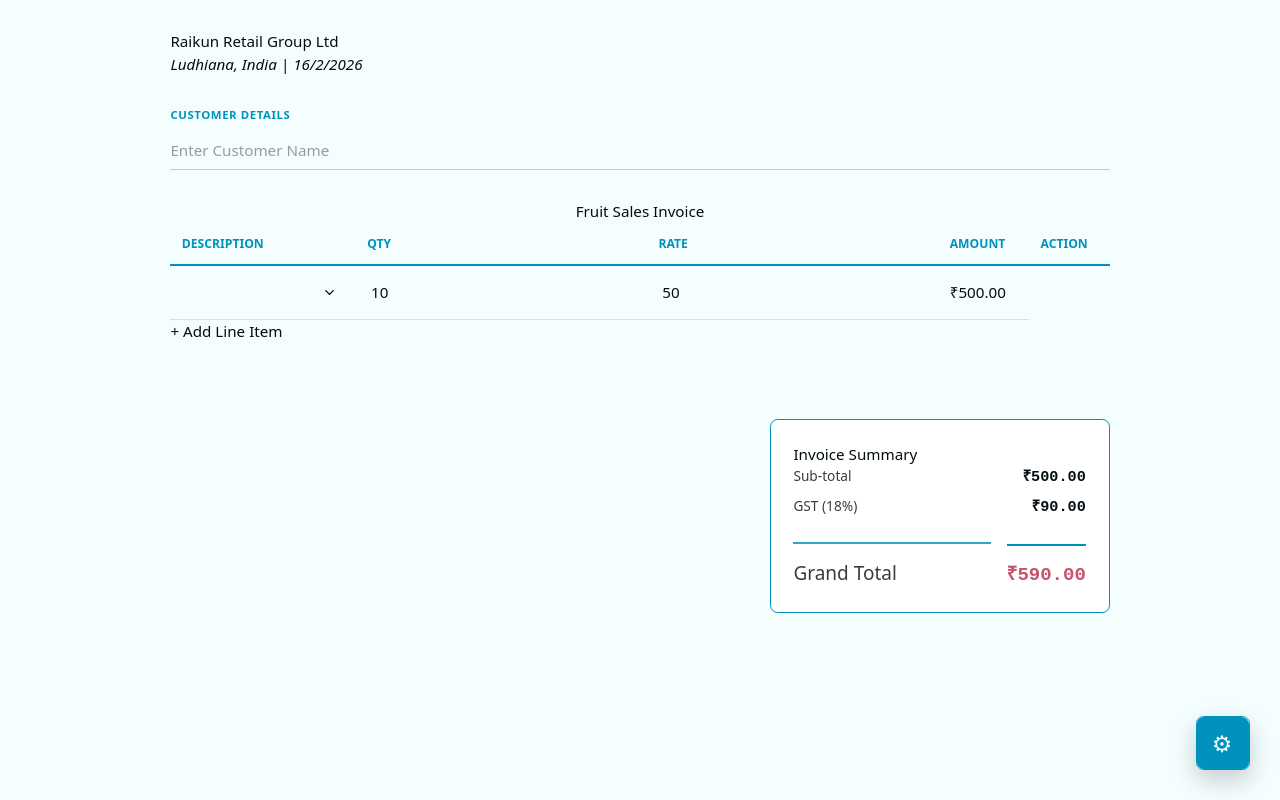
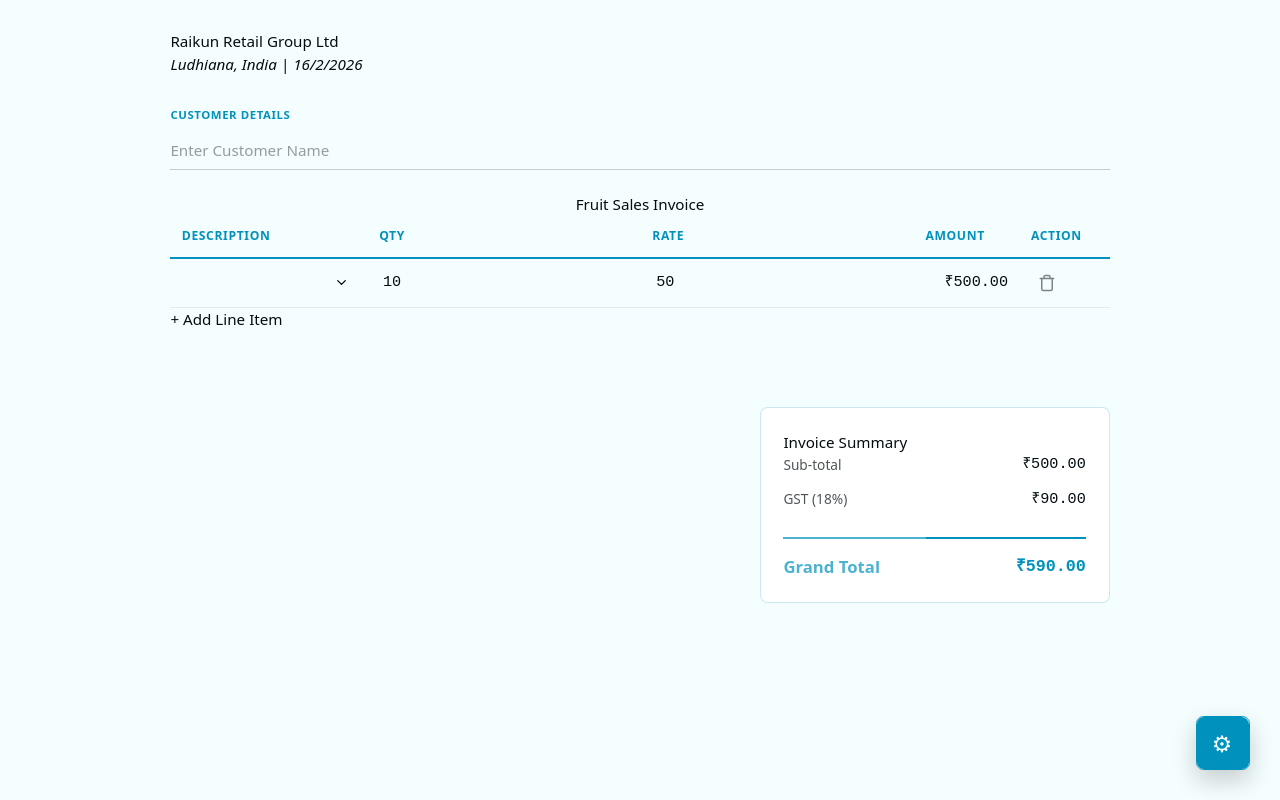
Before and after one commit to hsrai/svKitApp, a SvelteKit app: page /billing in a window 1280 px wide. Built offline with nearby package versions, Linux system fonts and the light colour scheme.

Commit message:
Grand total amount issue resolved

```diff
--- a/src/lib/styles/bundles/tables.css
+++ b/src/lib/styles/bundles/tables.css
@@ -3,44 +3,52 @@
 table {
     width: 100%;
     border-collapse: collapse;
-    margin-top: calc(2rem * var(--gap-mult));
+    /* Links density to table airiness */
+    margin-top: calc(var(--gap-mult) * 1.5rem);
 }
 
 th {
     text-align: left;
-    padding: calc(0.75rem * var(--gap-mult));
+    padding: calc(var(--gap-mult) * 0.75rem);
     border-bottom: 2px solid var(--primary);
     color: var(--primary);
-    font-weight: 700;
+    font-size: 0.8rem;
     text-transform: uppercase;
-    font-size: 0.8rem;
+    letter-spacing: 0.05em;
 }
 
 td {
-    padding: calc(0.75rem * var(--gap-mult));
-    border-bottom: 1px solid color-mix(in lch, var(--primary), transparent 80%);
+    padding: calc(var(--gap-mult) * 0.5rem) 0.75rem;
+    border-bottom: 1px solid color-mix(in oklch, var(--text-theme), transparent 92%);
+    vertical-align: middle;
 }
 
-/* Block Reflow for ERP Mobile responsiveness */
-@media (max-width: 768px) {
-    thead { display: none; }
-    tr {
-        display: block;
-        margin-bottom: 1rem;
-        border: 1px solid var(--primary);
-        border-radius: var(--radius-theme);
-        padding: 1rem;
-        background: var(--card-bg);
-    }
-    td {
-        display: flex;
-        justify-content: space-between;
-        border: none;
-        padding: 0.25rem 0;
-    }
-    td::before {
-        content: attr(data-label);
-        font-weight: bold;
-        color: var(--primary);
-    }
+/* DECIMAL ALIGNMENT LOGIC */
+/* Target columns containing currency/amounts */
+td[data-label="Rate"],
+td[data-label="Amount"],
+td[data-label="Qty"] {
+    text-align: right;
+    font-family: ui-monospace, "Cascadia Code", monospace;
+    font-variant-numeric: tabular-nums; /* Forces equal width for all digits */
 }
+
+/* ACTION BUTTON STYLING (The Delete Button) */
+td[data-label="Action"]
+.icon-button {
+    background: transparent;
+    color: var(--text-theme);
+    opacity: 0.5;
+    border: none;
+    cursor: pointer;
+    padding: 0.5rem;
+    display: flex;
+    transition: all 0.2s ease;
+}
+
+td[data-label="Action"]
+.icon-button:hover svg {
+    fill-opacity: 1 !important;
+    stroke: none !important;
+    color: oklch(60% 0.15 20); /* Perceptual Red */
+}
--- a/src/routes/billing/+page.svelte
+++ b/src/routes/billing/+page.svelte
@@ -90,10 +90,35 @@
         <td data-label="Rate">
             <input type="number" bind:value={item.rate} />
         </td>
-        <td data-label="Amount">
-            {summary.currency}{(item.quantity * item.rate).toFixed(2)}
-        </td>
-        </tr>
+<td data-label="Amount">
+    {summary.currency}{(item.quantity * item.rate).toFixed(2)}
+</td>
+
+<td data-label="Action">
+    <button
+        type="button"
+        onclick={() => removeItem(item.id)}
+        class="icon-button"
+        title="Delete Item"
+    >
+        <svg
+            xmlns="http://www.w3.org/2000/svg"
+            width="18"
+            height="18"
+            viewBox="0 0 24 24"
+            fill="currentColor"
+            fill-opacity="0"
+            stroke="currentColor"
+            stroke-width="2"
+            stroke-linecap="round"
+            stroke-linejoin="round"
+        >
+            <path d="M3 6h18"></path>
+            <path d="M19 6v14c0 1-1 2-2 2H7c-1 0-2-1-2-2V6"></path>
+            <path d="M8 6V4c0-1 1-2 2-2h4c1 0 2 1 2 2v2"></path>
+            </svg>
+    </button>
+</td>        </tr>
 {/each}
             </tbody>
         </table>
--- a/src/routes/billing/billing-local.css
+++ b/src/routes/billing/billing-local.css
@@ -8,45 +8,57 @@
 
 aside {
     width: 100%;
-    max-width: 340px;
+    max-width: 350px;
     padding: 1.5rem;
     background: var(--card-bg);
-    border: 1px solid var(--primary);
+    border: 1px solid color-mix(in oklch, var(--primary), transparent 80%);
     border-radius: var(--radius-theme);
 }
 
-/* Grid logic for aligned pairs: Name on left, Value on right */
+/* THE ACCOUNTING GRID */
 dl {
     display: grid;
     grid-template-columns: 1fr auto;
-    gap: 0.5rem 1rem;
-    align-items: baseline;
+    gap: 0.75rem 0;
+    align-items: center;
     margin: 0;
 }
 
 dt {
+    font-family: inherit;
     font-size: 0.9rem;
-    font-weight: 500;
-    opacity: 0.8;
+    opacity: 0.7;
+    text-align: left;
 }
 
 dd {
     margin: 0;
     text-align: right;
-    font-family: ui-monospace, monospace;
-    font-weight: 700;
+    justify-self: end;
+    font-family: ui-monospace, "Cascadia Code", monospace;
+    font-variant-numeric: tabular-nums;
+    font-size: 1rem;
+    min-width: 160px; /* Essential for vertical decimal stacking */
 }
 
-/* Visual emphasis for the Grand Total row */
+/* THE GRAND TOTAL (Option 3: Semantic Emphasis) */
 dt:last-of-type,
 dd:last-of-type {
     margin-top: 1rem;
     padding-top: 1rem;
+    /* Uses a strong border instead of a background to keep alignment perfect */
     border-top: 2px solid var(--primary);
-    font-size: 1.25rem;
+    color: var(--primary);
+    font-size: 1.1rem; /* Slightly larger, but monospace keeps the '.' in line */
+    font-weight: 900;
+}
+
+/* The Amount itself in Grand Total */
+dd:last-of-type {
+    /* No padding needed here, so it aligns perfectly with the rows above */
 }
 
 output {
-    color: var(--accent);
-    font-weight: 900;
+    font: inherit;
+    color: inherit;
 }
```
